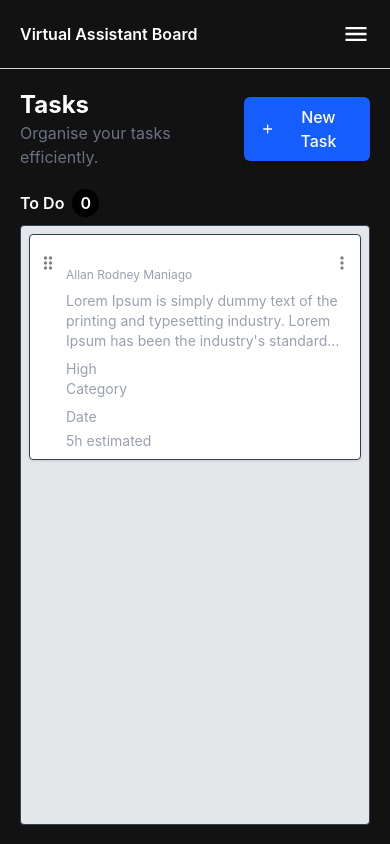
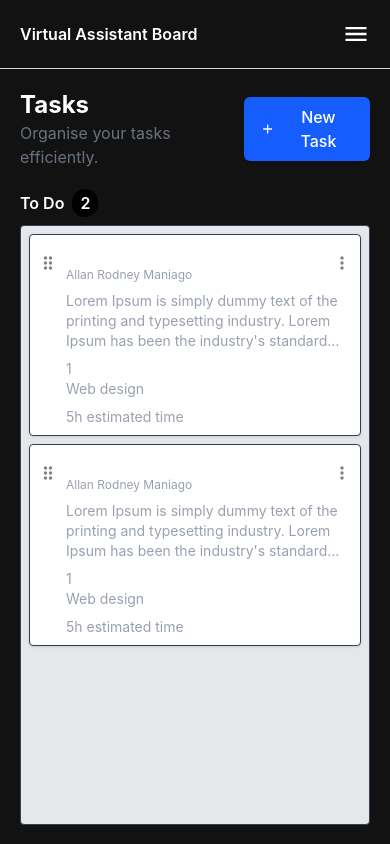
Before and after one commit to allanrodneyyy/VA-To-Do-List, a React (Vite) app: page /tasks in a window 390 px wide. Shown: the top 844 px of the page. Built offline with nearby package versions, Linux system fonts and the light colour scheme.

Commit message:
initial logic for drag and drop, for phone test aswell

```diff
--- a/src/data/tasks.js
+++ b/src/data/tasks.js
@@ -1,6 +1,6 @@
 export class Tasks {
 
-  tasks = [];
+  tasksList = [];
   #storageKey = '';
 
   constructor(storageKey) {
@@ -9,11 +9,22 @@ export class Tasks {
   }
 
   #saveToLocalStorage() {
-    localStorage.setItem(this.#storageKey, JSON.stringify(this.tasks));
+    localStorage.setItem(this.#storageKey, JSON.stringify(this.tasksList));
   }
 
   loadFromLocalStorage() {
-    this.tasks = JSON.parse(localStorage.getItem(this.#storageKey)) || [{
+    this.tasksList = JSON.parse(localStorage.getItem(this.#storageKey)) || [{
+      id: 1,
+      title: 'Sample',
+      description: "Lorem Ipsum is simply dummy text of the printing and typesetting industry. Lorem Ipsum has been the industry's standard dummy text ever since 1966, when designers at Letraset and James Mosley, the librarian at St Bride Printing Library in London, took a 1914 Cicero translation and scrambled it to make dummy text for Letraset's Body Type sheets. It has survived not only many decades, but also the leap into electronic typesetting, remaining essentially unchanged. It was popularised thanks to these sheets and more recently with desktop publishing software like Aldus PageMaker and Microsoft Word including versions of Lorem Ipsum.",
+      client_id: 0,
+      status_id: 1,
+      priority_id: 1,
+      category: 'Web design',
+      deadline: '',
+      hours: '5'
+    }, {
+      id: 2,
       title: 'Sample',
       description: "Lorem Ipsum is simply dummy text of the printing and typesetting industry. Lorem Ipsum has been the industry's standard dummy text ever since 1966, when designers at Letraset and James Mosley, the librarian at St Bride Printing Library in London, took a 1914 Cicero translation and scrambled it to make dummy text for Letraset's Body Type sheets. It has survived not only many decades, but also the leap into electronic typesetting, remaining essentially unchanged. It was popularised thanks to these sheets and more recently with desktop publishing software like Aldus PageMaker and Microsoft Word including versions of Lorem Ipsum.",
       client_id: 0,
@@ -26,8 +37,15 @@ export class Tasks {
   }
 
   addTasks(data) {
-    this.tasks.push(data);
-    this.#saveToLocalStorage(this.tasks);
+    this.tasksList.push(data);
+    this.#saveToLocalStorage();
+  }
+
+  removeTasks(id) {
+    this.tasksList = this.tasksList.filter(task => task.id !== id);
+    this.#saveToLocalStorage();
+
+    console.log(this.tasksList);
   }
 
 }
--- a/src/pages/tasks/TasksPage.jsx
+++ b/src/pages/tasks/TasksPage.jsx
@@ -1,15 +1,70 @@
-import { useState } from "react";
+import { useEffect, useState, useRef } from "react";
 import { Header } from "../../components/Layout/Header";
 import Buttons from "../../components/ui/buttons/Buttons";
 import { MdOutlineAdd, MdDragIndicator } from "react-icons/md";
 import { BiDotsVerticalRounded } from "react-icons/bi";
+import { Tasks } from "../../data/tasks";
 
 export function TasksPage({ theme, setTheme }) {
 
-  const [todo, setTodo] = useState([]);
-  const [inProgress, setInProgress] = useState([]);
-  const [review, setReview] = useState([]);
-  const [done, setDone] = useState([]);
+  const [tasks, setTasks] = useState([]);
+  const tasksRef = useRef([]);
+  const taskDraggedId = useRef(null);
+
+
+  useEffect(() => {
+    tasksRef.current = new Tasks('Tasks');
+    setTasks(tasksRef.current.tasksList);
+  }, []);
+
+  const todoTasks = tasks.filter(tasks => tasks.status_id === 1);
+  const progressTasks = tasks.filter(tasks => Number(tasks.status_id) === 2);
+  const reviewTasks = tasks.filter(tasks => tasks.status_id === 3);
+  const doneTasks = tasks.filter(tasks => tasks.status_id === 4);
+
+
+
+
+  const handleDragStart = (e, id) => {
+    taskDraggedId.current = id;
+  }
+
+  const handleDragOver = (e) => {
+    e.preventDefault();
+  }
+
+  const handleOnDrop = (e, status_id) => {
+    e.preventDefault();
+
+    const id = taskDraggedId.current;
+
+    let draggedTask = tasks.find(task => task.id === id);
+
+    setTasks(prevTasks => {
+      const updatedTasks = prevTasks.map(tasks =>
+        tasks.id === id ? { ...tasks, status_id } : tasks);
+
+      return updatedTasks
+    });
+
+    // setTasks(prevTasks => {
+    //   const updatedTasks = prevTasks.map(task =>
+    //     task.id === id
+    //       ? { ...task, status_id }
+    //       : task
+    //   );
+    //   const updatedTask = updatedTasks.find(task => task.id === id);
+    //   saveData(id, updatedTask);
+
+    //   return updatedTask;
+    // });
+
+  }
+
+  function saveData(id, draggedTask) {
+    tasksRef.current.removeTasks(id);
+    tasksRef.current.addTasks(draggedTask);
+  }
 
   return (
     <>
@@ -31,16 +86,21 @@ export function TasksPage({ theme, setTheme }) {
           <div className="flex flex-col gap-2 ">
             <div className="flex gap-2 font-semibold items-center">
               <p>To Do</p>
-              <p className="bg-black text-white rounded-2xl px-2 py-0.5">0</p>
+              <p className="bg-black text-white rounded-2xl px-2 py-0.5">{todoTasks.length}</p>
             </div>
 
-            <div className="border rounded border-(--border) p-2 bg-gray-200 min-h-150 space-y-2">
-              <section className="flex border rounded border-(--border) shadow flex-col p-2 bg-white gap-2" draggable>
+            <div className="border rounded border-(--border) p-2 bg-gray-200 min-h-150 space-y-2"
+              onDragOver={handleDragOver}
+              onDrop={(e) => handleOnDrop(e, 1)}>
+              {todoTasks.map((task) => (
+                <section key={task.id} className="flex border rounded border-(--border) shadow flex-col p-2 bg-white gap-2" draggable
+                  onDragStart={(e) => handleDragStart(e, task.id)}
+                >
                   <div className="flex items-center justify-between w-full">
                     <div className="flex items-center gap-2">
                       <MdDragIndicator color="gray" className="cursor-grab" size={20} />
                       <div>
-                      <p>Web Development</p>
+                        <p>{task.title}</p>
                         <p className="text-xs text-gray-400">Allan Rodney Maniago</p>
                       </div>
 
@@ -49,19 +109,19 @@ export function TasksPage({ theme, setTheme }) {
                   </div>
 
                   <div className="pl-7 space-y-2 text-gray-400 text-sm">
-                  <p className="line-clamp-3 ">Lorem Ipsum is simply dummy text of the printing and typesetting industry. Lorem Ipsum has been the industry's standard dummy text ever since 1966, when designers at Letraset and James Mosley, the librarian at St Bride Printing Library in London, took a 1914 Cicero translation and scrambled it to make dummy text for Letraset's Body Type sheets. It has survived not only many decades, but also the leap into electronic typesetting, remaining essentially unchanged. It was popularised thanks to these sheets and more recently with desktop publishing software like Aldus PageMaker and Microsoft Word including versions of Lorem Ipsum.</p>
+                    <p className="line-clamp-3 ">{task.description}</p>
                     <div>
-                    <p>High</p>
-                    <p>Category</p>
+                      <p>{task.priority_id}</p>
+                      <p>{task.category}</p>
                     </div>
                     <div className="space-y-1">
-                    <p>Date</p>
-                    <p>5h estimated</p>
+                      <p>{task.deadline}</p>
+                      <p>{task.hours}h estimated time</p>
                     </div>
-
                   </div>
-
                 </section>
+              ))
+              }
             </div>
           </div>
 
@@ -71,8 +131,39 @@ export function TasksPage({ theme, setTheme }) {
               <p className="bg-black text-white rounded-2xl px-2 py-0.5">0</p>
             </div>
 
-            <div className="border rounded border-(--border) p-2 bg-gray-200 min-h-150 space-y-2">
+            <div className="border rounded border-(--border) p-2 bg-gray-200 min-h-150 space-y-2"
+              onDragOver={handleDragOver}
+              onDrop={(e) => handleOnDrop(e, 2)}>
+              {progressTasks.map((task) => (
+                <section key={task.id} className="flex border rounded border-(--border) shadow flex-col p-2 bg-white gap-2" draggable
+                  onDragStart={(e) => handleDragStart(e, task.id)}
+                >
+                  <div className="flex items-center justify-between w-full">
+                    <div className="flex items-center gap-2">
+                      <MdDragIndicator color="gray" className="cursor-grab" size={20} />
+                      <div>
+                        <p>{task.title}</p>
+                        <p className="text-xs text-gray-400">Allan Rodney Maniago</p>
+                      </div>
 
+                    </div>
+                    <BiDotsVerticalRounded color="gray" className="hover:text-black hover:cursor-pointer" size={20} />
+                  </div>
+
+                  <div className="pl-7 space-y-2 text-gray-400 text-sm">
+                    <p className="line-clamp-3 ">{task.description}</p>
+                    <div>
+                      <p>{task.priority_id}</p>
+                      <p>{task.category}</p>
+                    </div>
+                    <div className="space-y-1">
+                      <p>{task.deadline}</p>
+                      <p>{task.hours}h estimated time</p>
+                    </div>
+                  </div>
+                </section>
+              ))
+              }
             </div>
           </div>
         </section>
```
Lines whose indentation alone changed are shown as unchanged.
